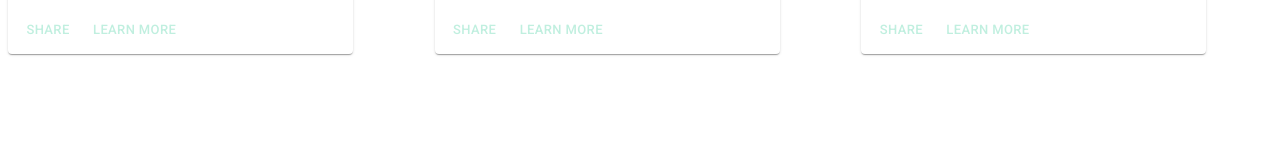
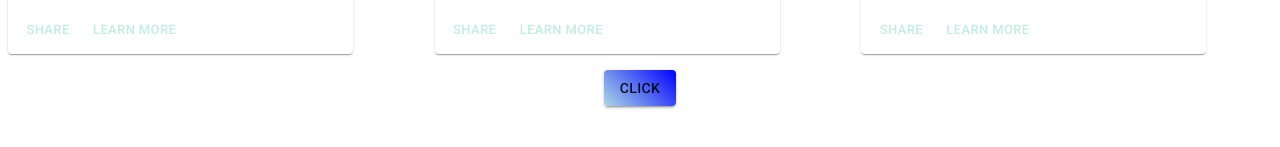
Before and after one commit to Bskasan/React_Practises, a React (Create React App) app in the folder rc19_material-intro/: page / in a window 1280 px wide. Shown: the part 531-678 px from the top of the page. Built offline with nearby package versions, Linux system fonts and the light colour scheme.

Commit message:
make styles added

```diff
--- a/rc19_material-intro/package.json
+++ b/rc19_material-intro/package.json
@@ -7,6 +7,7 @@
     "@emotion/styled": "^11.10.6",
     "@mui/icons-material": "^5.11.16",
     "@mui/material": "^5.11.16",
+    "@mui/styles": "^5.11.16",
     "react": "^18.2.0",
     "react-dom": "^18.2.0",
     "react-scripts": "5.0.1"
--- /dev/null
+++ b/rc19_material-intro/src/components/MakeStylesComp.jsx
@@ -0,0 +1,31 @@
+import { Button, Box } from "@mui/material";
+import { makeStyles } from "@mui/styles";
+
+const useStyles = makeStyles({
+  btn: {
+    background: "linear-gradient( 45deg, lightblue, blue)",
+    border: 0,
+    borderRadius: "1rem",
+    color: "red",
+    padding: "5px 30px",
+    "&:hover": {
+      opacity: "0.5",
+    },
+  },
+  div: {
+    border: "1px solid red",
+  },
+});
+
+const MakeStylesComp = () => {
+  const classes = useStyles();
+  return (
+    <Box sx={{ textAlign: "center", mt: 2 }}>
+      <Button className={classes.btn} variant="contained">
+        Click
+      </Button>
+    </Box>
+  );
+};
+
+export default MakeStylesComp;
--- a/rc19_material-intro/src/pages/Home.jsx
+++ b/rc19_material-intro/src/pages/Home.jsx
@@ -4,6 +4,7 @@ import TextFieldComp from "../components/TextFieldComp";
 import TypoButtons from "../components/TypoButtons";
 import { pink, deepOrange } from "@mui/material/colors";
 import { createTheme, ThemeProvider } from "@mui/material";
+import MakeStylesComp from "../components/MakeStylesComp";
 
 const Home = () => {
   const theme = createTheme({
@@ -26,6 +27,7 @@ const Home = () => {
       <TextFieldComp /> */}
       <AppBarComp />
       <CardGrid />
+      <MakeStylesComp />
     </ThemeProvider>
   );
 };
```
Also changed, not shown: 1 other file (tests, documents, lock files or other folders).
